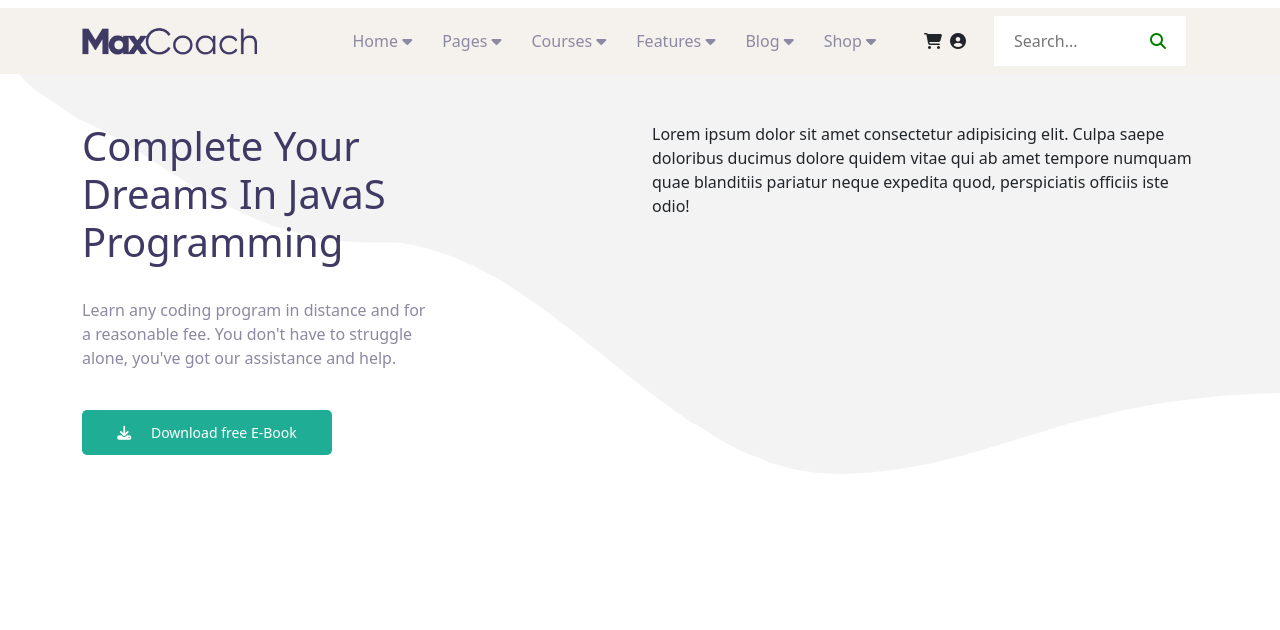
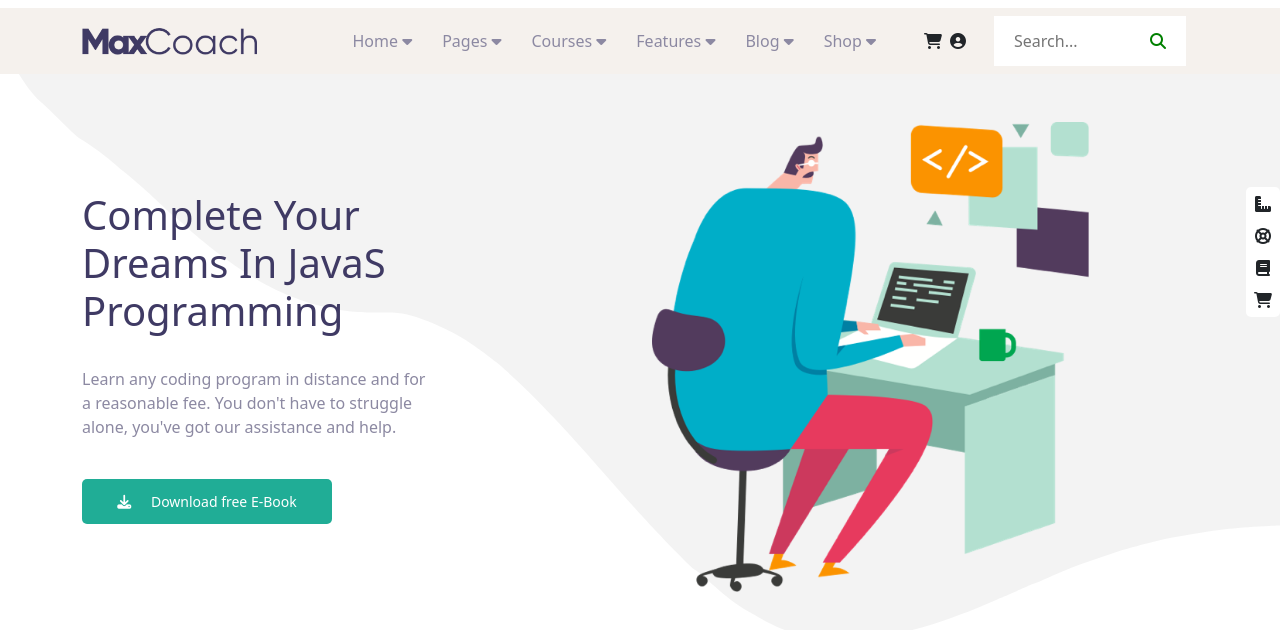
Before and after one commit to simone-danzeri/proj-html-vuejs, a Vue app: page / in a window 1280 px wide. Shown: the top 630 px of the page. Built offline with nearby package versions, Linux system fonts and the light colour scheme.

Commit message:
feat: aggiunte icone a destra mancanti

```diff
--- a/src/components/AppHero.vue
+++ b/src/components/AppHero.vue
@@ -7,16 +7,26 @@
 
 <template>
     <div class="ms-bg">
+        <div class="ms-side d-flex flex-column justify-content-center align-items-center gap-3 ">
+            <i class="fa-solid fa-ruler-combined"></i>
+            <i class="fa-solid fa-life-ring"></i>
+            <i class="fa-solid fa-book"></i>
+            <i class="fa-solid fa-cart-shopping"></i>
+        </div>
         <div class="container">
             <div class="row py-5">
                 <div class="col-6">
-                    <div class="ms-card">
+                    <div class="ms-card d-flex flex-column justify-content-center">
                         <h1>Complete Your Dreams In JavaS Programming</h1>
                         <p class="py-4">Learn any coding program in distance and for a reasonable fee. You don't have to struggle alone, you've got our assistance and help.</p>
                         <button> <i class="fa-solid fa-download pe-3"></i> Download free E-Book</button>
                     </div>
                 </div>
-                <div class="col-6">Lorem ipsum dolor sit amet consectetur adipisicing elit. Culpa saepe doloribus ducimus dolore quidem vitae qui ab amet tempore numquam quae blanditiis pariatur neque expedita quod, perspiciatis officiis iste odio!</div>
+                <div class="col-6">
+                    <div class="ms-img-container">
+                        <img src="../assets/img/home-5-hero-image.png" alt="">
+                    </div>
+                </div>
             </div>
         </div>
     </div>
@@ -29,10 +39,23 @@
     background-image: url('../assets/img/jumbo-overlay.svg');
     background-repeat: no-repeat;
     background-size: cover;
+    background-position: center;
     width: 100%;
-    height: 400px;
+    position: relative;
+
+    .ms-side{
+        position: absolute;
+        top: 20%;
+        right: 0;
+        background-color: white;
+        padding: 9px 8px;
+        border-radius: 5px;
+
+    }
 
     .ms-card{
+        height: 100%;
+
         h1{
             width: 60%;
             color: $purple;
@@ -57,5 +80,13 @@
             }
         }
     }
+
+    .ms-img-container{
+        width: 80%;
+
+        img{
+            max-width: 100%;
+        }
+    }
 }
 </style>
```
